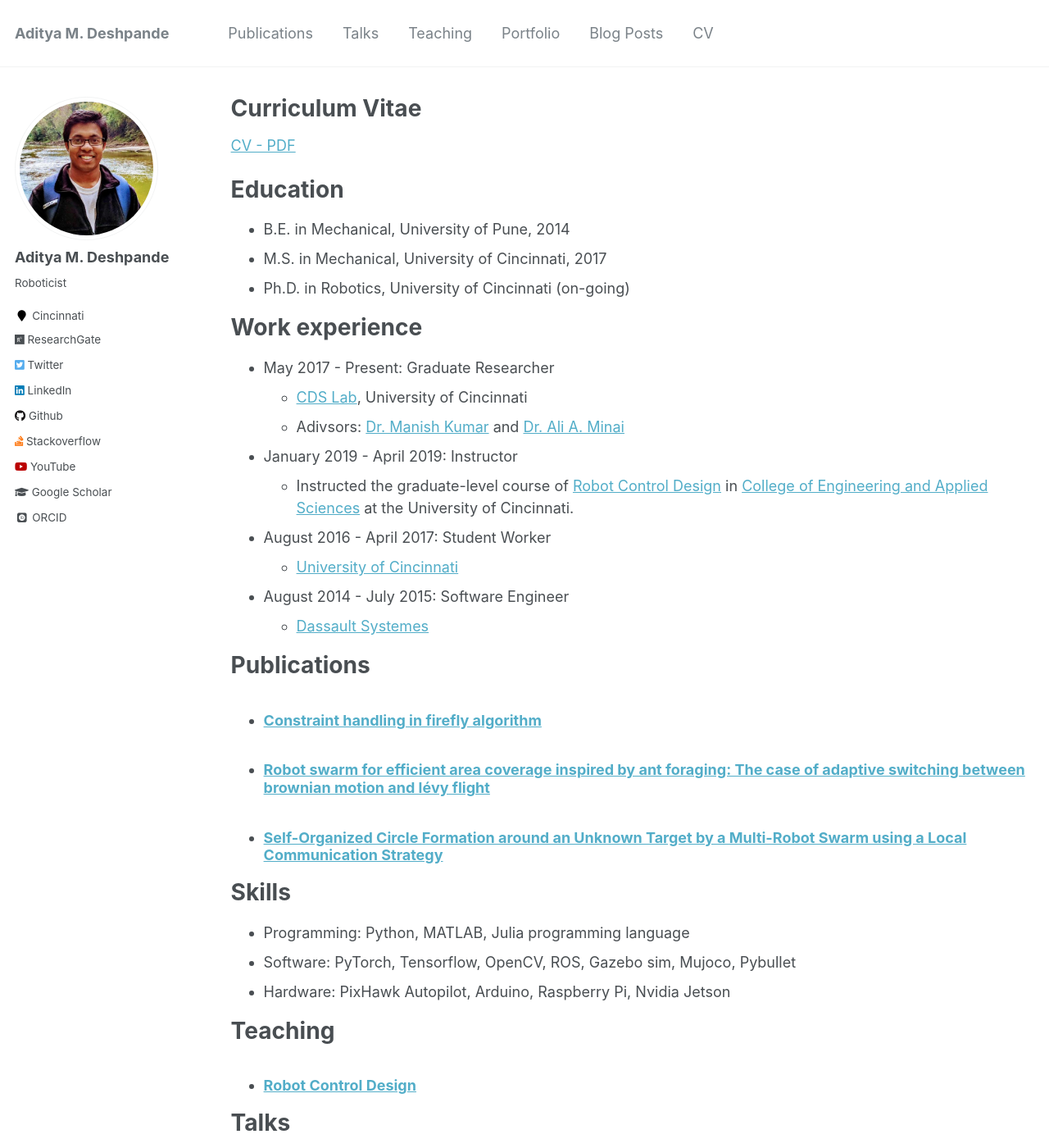
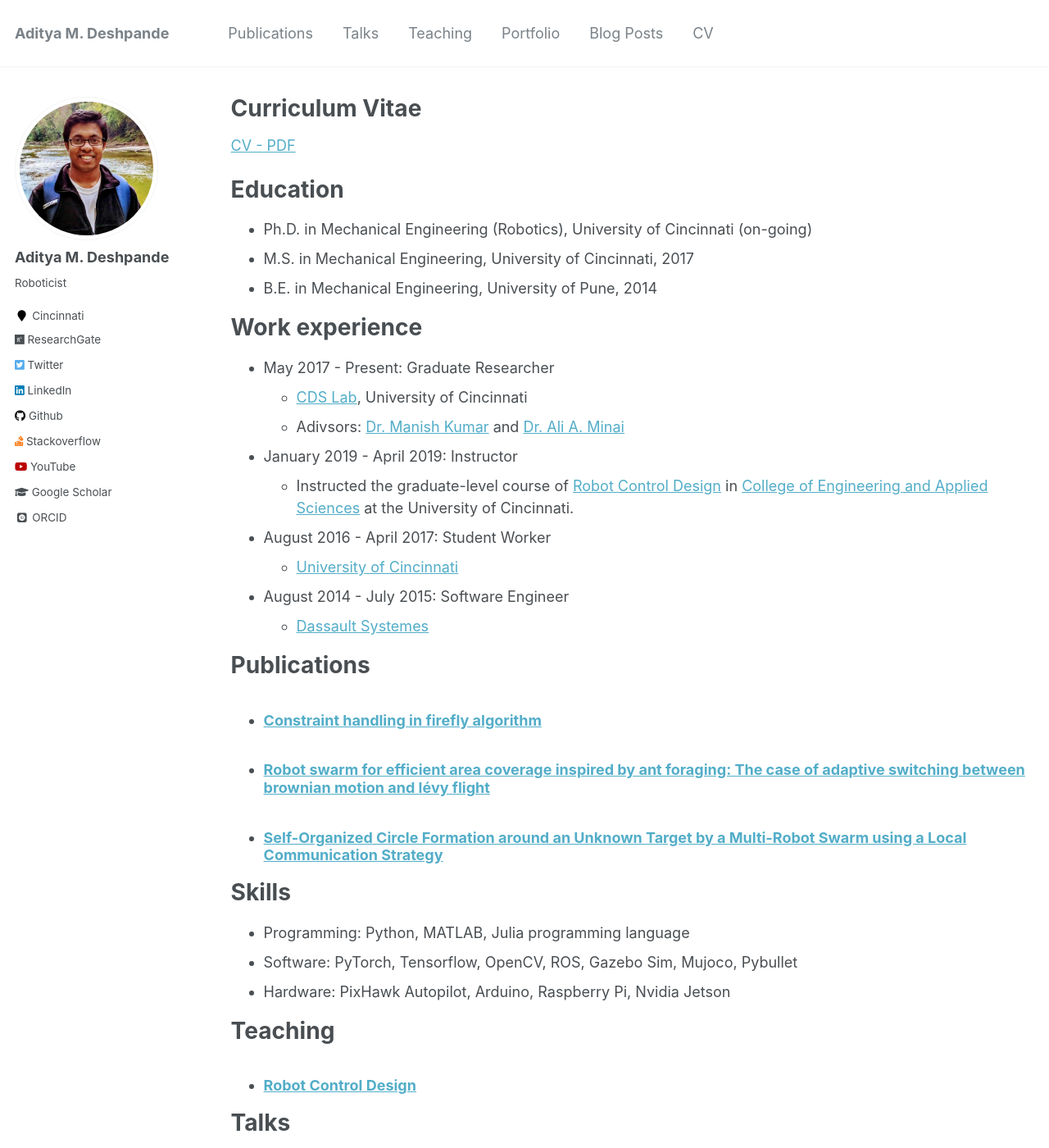
Before and after one commit to adipandas/adipandas.github.io, a Jekyll site: the page built from _pages/cv.md, in a window 1280 px wide and 1400 px high. Shown: the whole window at 82% size. Built offline with Jekyll 4.4.1, drawn with Linux system fonts in a browser that asks for light colours; some web fonts are replaced.

Commit message:
Update cv.md

```diff
--- a/_pages/cv.md
+++ b/_pages/cv.md
@@ -13,9 +13,9 @@ redirect_from:
 
 Education
 ====
-* B.E. in Mechanical, University of Pune, 2014
-* M.S. in Mechanical, University of Cincinnati, 2017
-* Ph.D. in Robotics, University of Cincinnati (on-going)
+* Ph.D. in Mechanical Engineering (Robotics), University of Cincinnati (on-going)
+* M.S. in Mechanical Engineering, University of Cincinnati, 2017
+* B.E. in Mechanical Engineering, University of Pune, 2014
 
 Work experience
 ======
@@ -44,7 +44,7 @@ Publications
 Skills
 ======
 * Programming: Python, MATLAB, Julia programming language
-* Software: PyTorch, Tensorflow, OpenCV, ROS, Gazebo sim, Mujoco, Pybullet
+* Software: PyTorch, Tensorflow, OpenCV, ROS, Gazebo Sim, Mujoco, Pybullet
 * Hardware: PixHawk Autopilot, Arduino, Raspberry Pi, Nvidia Jetson
 
 Teaching
```
